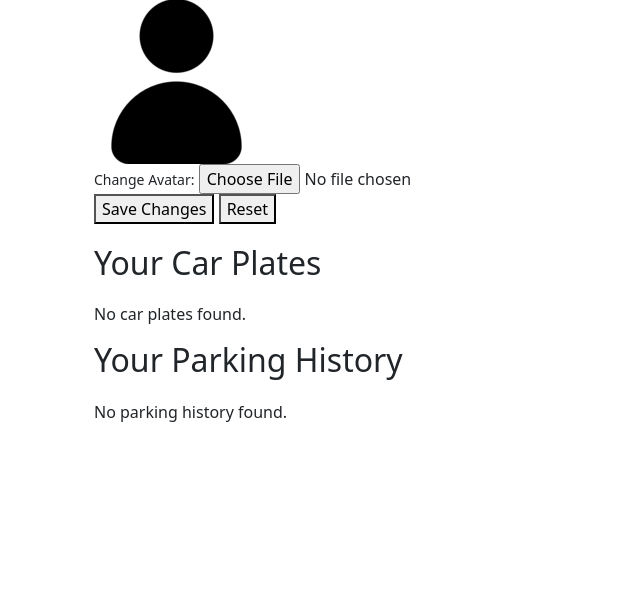
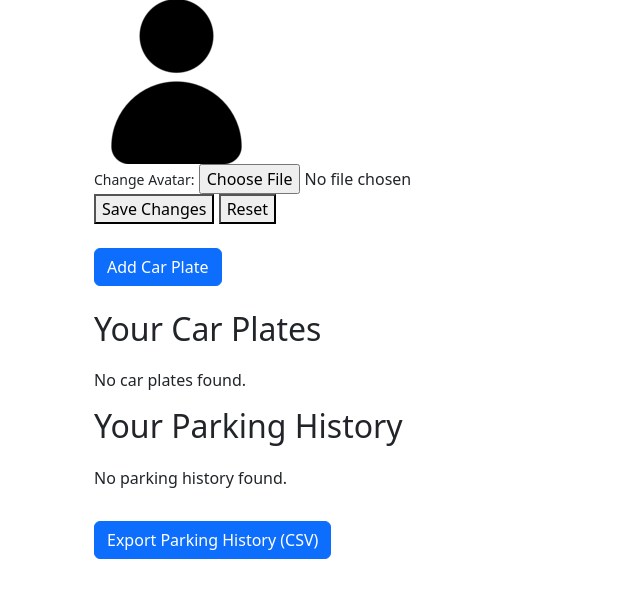
Before and after one commit to oleksandr-study/BigBrother, a Django app: page /users/profile/ in a window 1280 px wide. Shown: the part 154-752 px from the top of the page, without its empty margins (0-640 px from the left). Run offline with Django 5.2, Linux system fonts and the light colour scheme; the visitor is signed in with stand-in values (Sample User, id 1); data comes from the database, SQL or seed files in the repository; data that the repository does not hold is empty.

Commit message:
Добавлены кнопки на странице профиля для добавления номера и экспорта отчёта

```diff
--- a/parking/users/templates/users/profile.html
+++ b/parking/users/templates/users/profile.html
@@ -31,6 +31,10 @@
     </div>
 </form>
 
+<div class="mt-4 mb-4">
+    <a href="/carplates" class="btn btn-primary">Add Car Plate</a>
+</div>
+
 <h2>Your Car Plates</h2>
 {% if car_plates %}
     <ul>
@@ -59,4 +63,7 @@
     <p>No parking history found.</p>
 {% endif %}
 
+
+<a href="/parking/export/csv" class="btn btn-primary mt-3">Export Parking History (CSV)</a>
+
 {% endblock content %}
```
